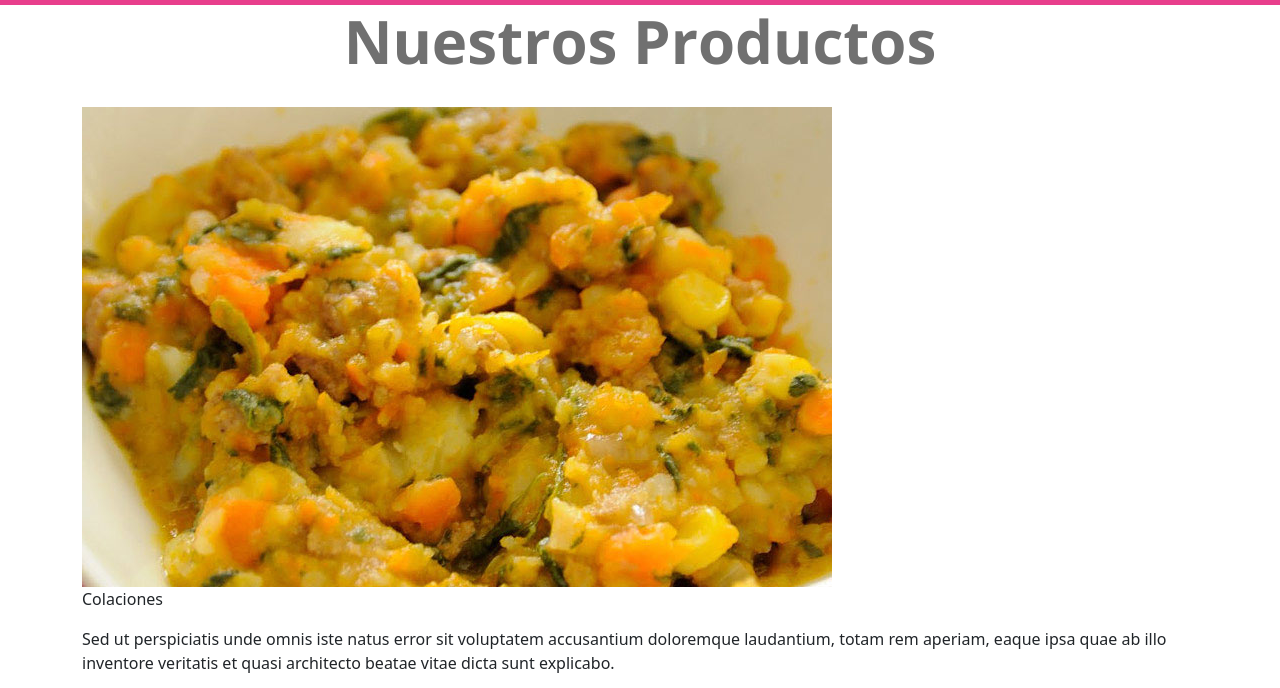
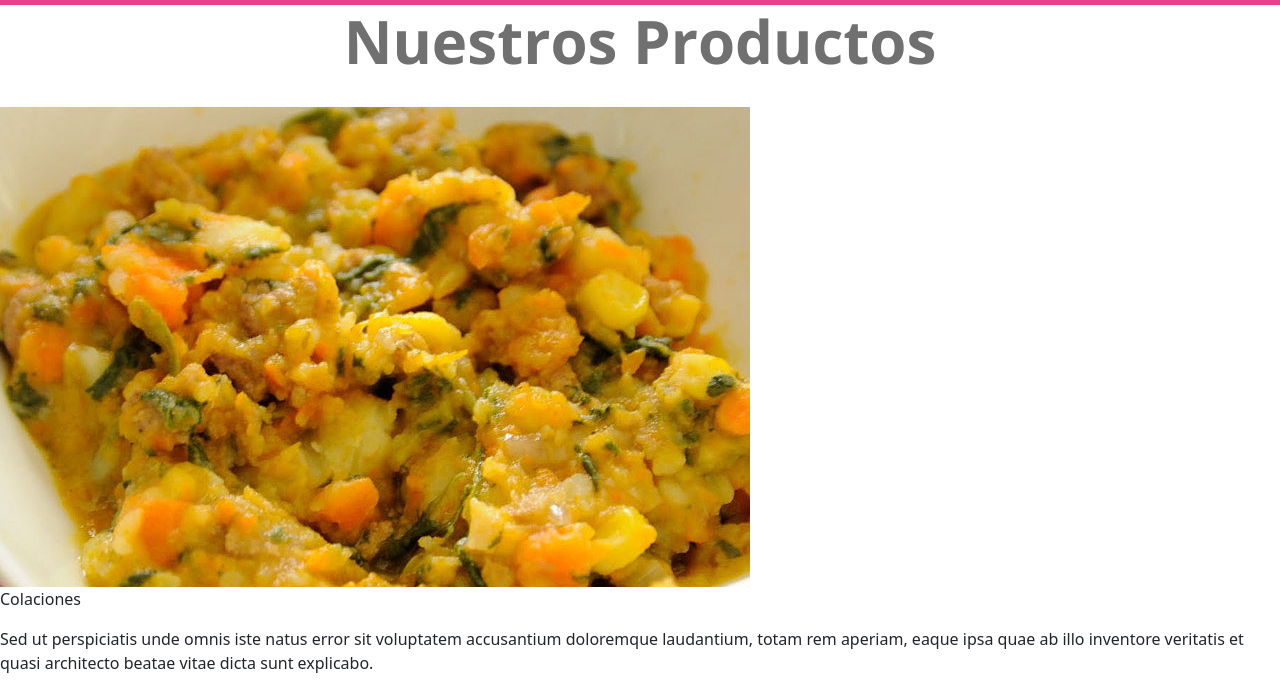
Before and after one commit to Cy5k0/Desafio-Suricata, a plain HTML site: page index.html in a window 1280 px wide. Shown: the part 74-762 px from the top of the page. Drawn offline with nearby package versions, Linux system fonts and the light colour scheme.

Commit message:
2do commit

```diff
--- a/index.html
+++ b/index.html
@@ -38,9 +38,9 @@
 
     <section class="productos-container">
       <h2>Nuestros Productos</h2>
-      <div class="container menu">
+      <div class="menu-container">
         <div class="row">
-        <div class=="col-12 col-sm-6 col-md-4 col-lg-4">
+        <div class=="col-12 col-sm-6 col-md-4 col-lg-4"></div>  <!-- -12 col-sm-6 col-md-4 col-lg-4">-->
             <div class="productos-item">
                 <img src="/assets/img/colaciones.jpg">
                 <p class="title-item">Colaciones</p>
```
